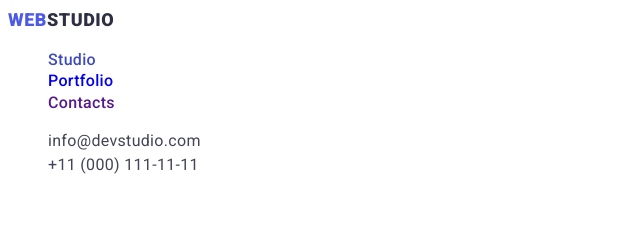
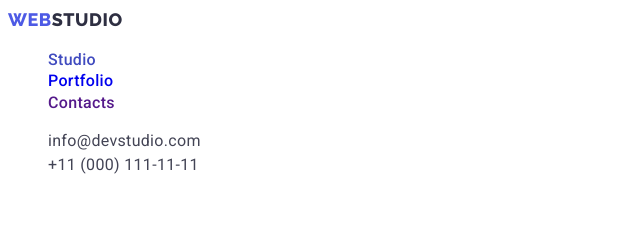
Before and after one commit to Ivan-Malakhovskyi/css-selectors-text-and-fonts, a plain HTML site: page index.html in a window 1280 px wide. Shown: the top 240 px of the page, 0-640 px from the left. Drawn offline with Linux system fonts and the light colour scheme.

Commit message:
Додано інший шрифт дял лого

```diff
--- a/css/styles.css
+++ b/css/styles.css
@@ -34,7 +34,7 @@ body {
 .navigation .link-logo,
 .navigation .link-header-web {
   color: var(--title-text-color);
-  font-family: inherit;
+  font-family: "Raleway", sans-serif;
   font-weight: 800;
   font-size: 18px;
   line-height: 1.33;
```
